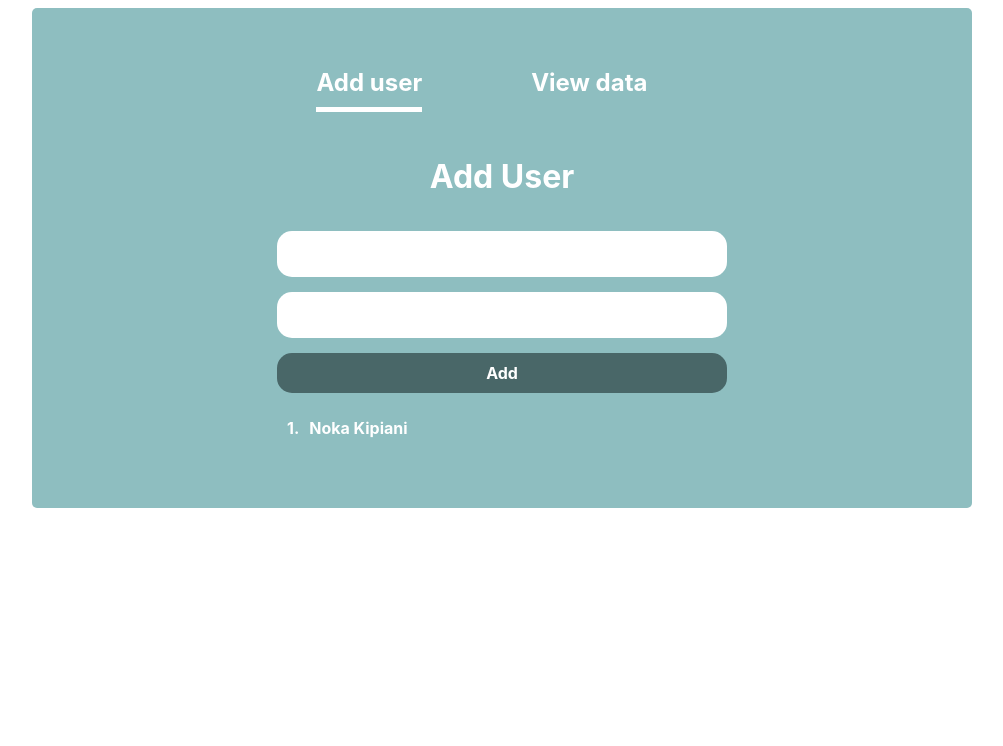
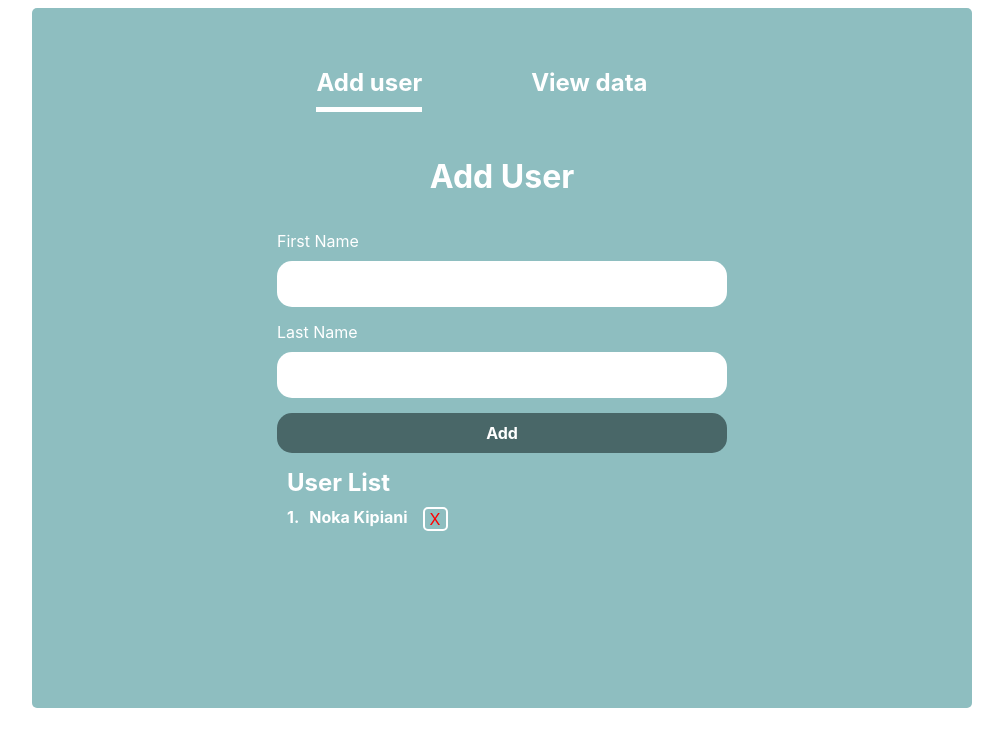
Before and after one commit to NokaK/svelte-app, a Svelte app: page / in a window 1280 px wide. Shown: the top 746 px of the page, without its empty margins (138-1141 px from the left). Built offline with nearby package versions, Linux system fonts and the light colour scheme.

Commit message:
update info content

```diff
--- a/src/App.svelte
+++ b/src/App.svelte
@@ -22,7 +22,7 @@
 
 <style>
   .container {
-    min-height: 500px;
+    min-height: 700px;
     max-width: 940px;
     padding: 50px;
     margin: 0 auto;
--- a/src/components/Info.svelte
+++ b/src/components/Info.svelte
@@ -9,20 +9,27 @@
     let newStore = e.detail;
     store.update((user) => [...user, newStore]);
   };
+  const removeItem = (user) => {
+    store.update((storeItem) => {
+      return storeItem.filter((item) => item !== user);
+    });
+  };
 </script>
 
 <div class="wrapper">
   <div in:fade>
     <h1>Add User</h1>
     <InfoDetails {firstName} {lastName} on:user={addUser}>
-      <h1 slot="firstName">User Full name is</h1>
-      <h1 slot="lastName">User Full name is</h1>
+      <span class="label" slot="firstName">First Name</span>
+      <span class="label"slot="lastName">Last Name</span>
     </InfoDetails>
   </div>
   <ul>
+    <h2>User List</h2>
     {#each $store as user, index}
-      <li class="d-flex" in:scale>
+      <li class="d-flex">
         <span class="list_number">{index + 1}</span>{user}
+        <button class="delete" on:click={() => removeItem(user)}>X</button>
       </li>
     {/each}
   </ul>
@@ -41,4 +48,22 @@
     margin: 10px 0;
     font-weight: bold;
   }
+  .delete {
+    color: red;
+    margin: 0 0 0 15px;
+    font-size: 1em;
+    cursor: pointer;
+    background: none;
+    border: 2px solid #fff;
+    border-radius: 5px;
+    padding: 0 5px;
+  }
+  .label {
+    color: #fff;
+    margin: 15px 0 0;
+    font-size: 1em;
+  }
+  h2{
+    color: #fff;
+  }
 </style>
--- a/src/components/InfoDetails.svelte
+++ b/src/components/InfoDetails.svelte
@@ -9,7 +9,7 @@
   $: fullName = firstName + " " + lastName;
   const handleSubmit = () => {
     valid = true;
-    if (firstName.trim().length < 5) {
+    if (firstName.trim().length < 3) {
       valid = false;
     }
     if (lastName.trim().length < 5) {
@@ -24,9 +24,9 @@
 </script>
 
 <form class="d-flex flex-column" on:submit|preventDefault={handleSubmit}>
-  <slot name="name" />
+  <slot name="firstName" />
   <input type="text" bind:value={firstName} class:error={!valid} />
-  <slot name="lastanme" />
+  <slot name="lastName" />
   <input type="text" bind:value={lastName} class:error={!valid} />
   <button>Add</button>
 </form>
@@ -35,7 +35,7 @@
   input {
     border-radius: 15px;
     padding: 10px 15px;
-    margin: 15px 0 0;
+    margin: 10px 0 0;
     border: 3px solid transparent
   }
   input:focus {
```
